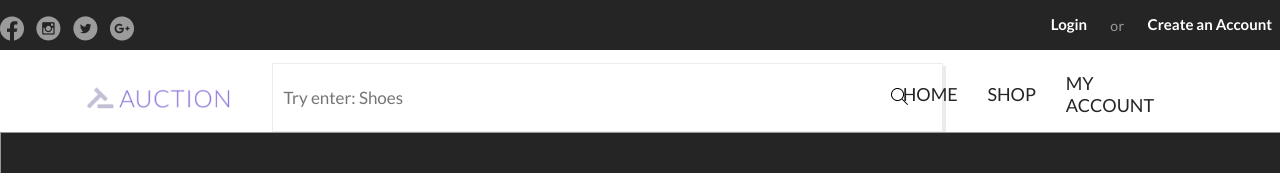
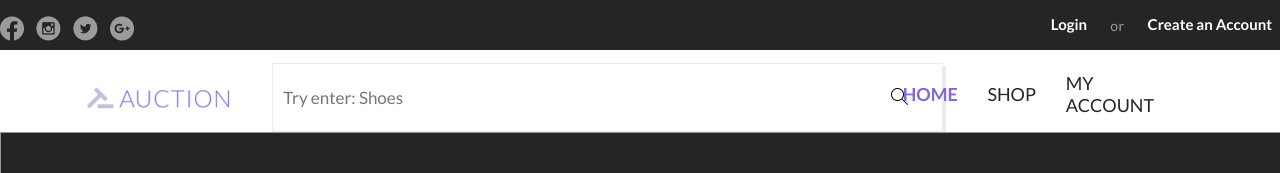
Before and after one commit to emirsahovic/AuctionApp, a React (Create React App) app in the folder frontend/reactapp/: page / in a window 1280 px wide. Shown: the top 173 px of the page. Built offline with nearby package versions, Linux system fonts and the light colour scheme.

Commit message:
Navbar updated

```diff
--- a/frontend/reactapp/src/Common/Header/NavBar.css
+++ b/frontend/reactapp/src/Common/Header/NavBar.css
@@ -98,7 +98,17 @@
   margin-right: 65px;
 }
 
-.container-main-nav a {
+.selected {
+  color: #8367d8;
+  font-weight: bold;
+  padding-right: 30px;
+  text-decoration: none;
+  font-family: "Lato", sans-serif;
+  font-size: 18px;
+  text-transform: uppercase;
+}
+
+.container-main-nav a:not(.selected) {
   padding-right: 30px;
   text-decoration: none;
   font-family: "Lato", sans-serif;
@@ -107,10 +117,11 @@
   color: #252525;
 }
 
-.container-main-nav a:hover {
+.container-main-nav a:not(.selected):hover {
   opacity: 0.7;
   color: #8367d8;
 }
+
 
 /* --------------------------- Responsive design --------------------------------- */
 
--- a/frontend/reactapp/src/Common/Header/NavBar.js
+++ b/frontend/reactapp/src/Common/Header/NavBar.js
@@ -4,10 +4,10 @@ import ig from "../../Images/instagram.png";
 import tw from "../../Images/twitter.png";
 import gp from "../../Images/google plus.png"
 import logo from "../../Images/auction-app-logo.png"
-import { Link } from 'react-router-dom'
+import { Link, NavLink } from 'react-router-dom'
 
 function NavBar() {
-  return(
+  return (
     <>
       <div className="nav-upper">
         <div className="container-upper">
@@ -33,9 +33,9 @@ function NavBar() {
         <Link to="/"><img src={logo} alt="logo"></img></Link>
         <input type="text" placeholder="Try enter: Shoes"></input>
         <ul>
-            <li><a href="#">Home</a></li>
-            <li><a href="#">Shop</a></li>
-            <li><a href="#">My Account</a></li>
+          <li><NavLink to="/" exact activeClassName="selected">Home</NavLink></li>
+          <li><NavLink to="/shop" activeClassName="selected">Shop</NavLink></li>
+          <li><NavLink to="/account" activeClassName="selected">My Account</NavLink></li>
         </ul>
       </div>
     </>
```
Lines whose indentation alone changed are shown as unchanged.
